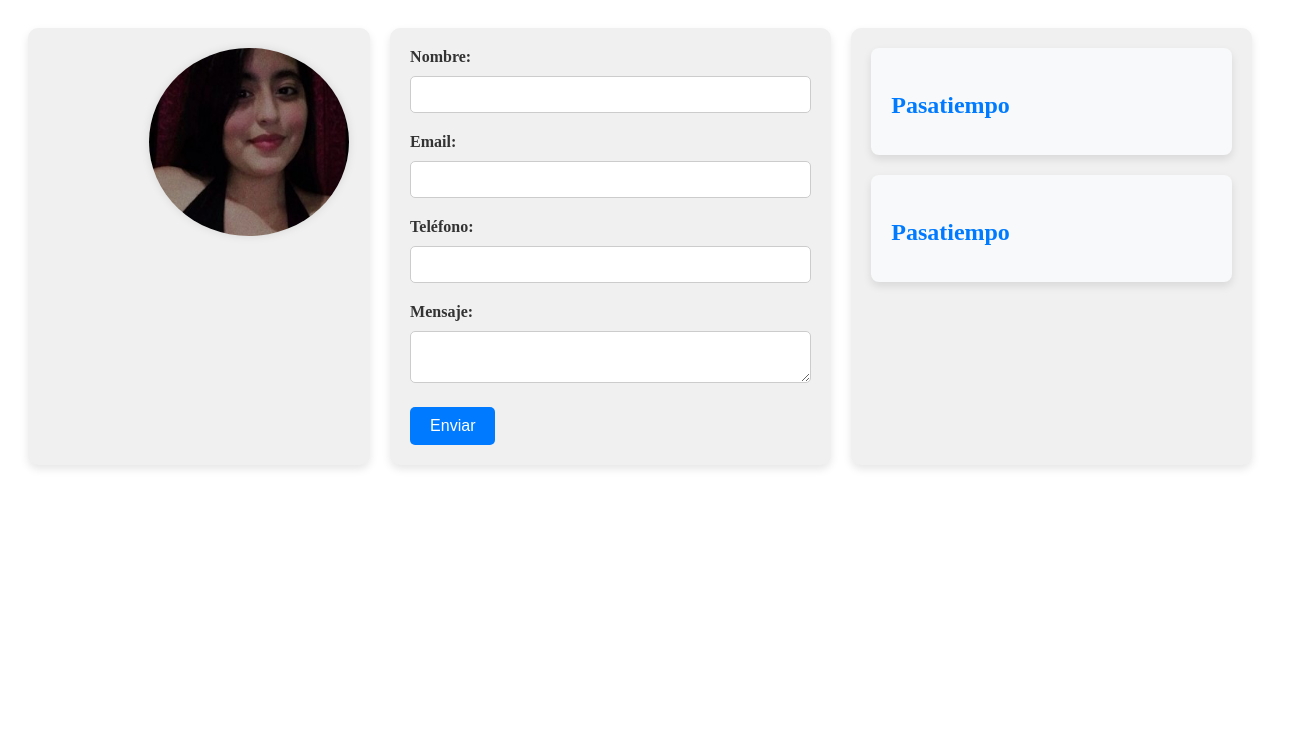
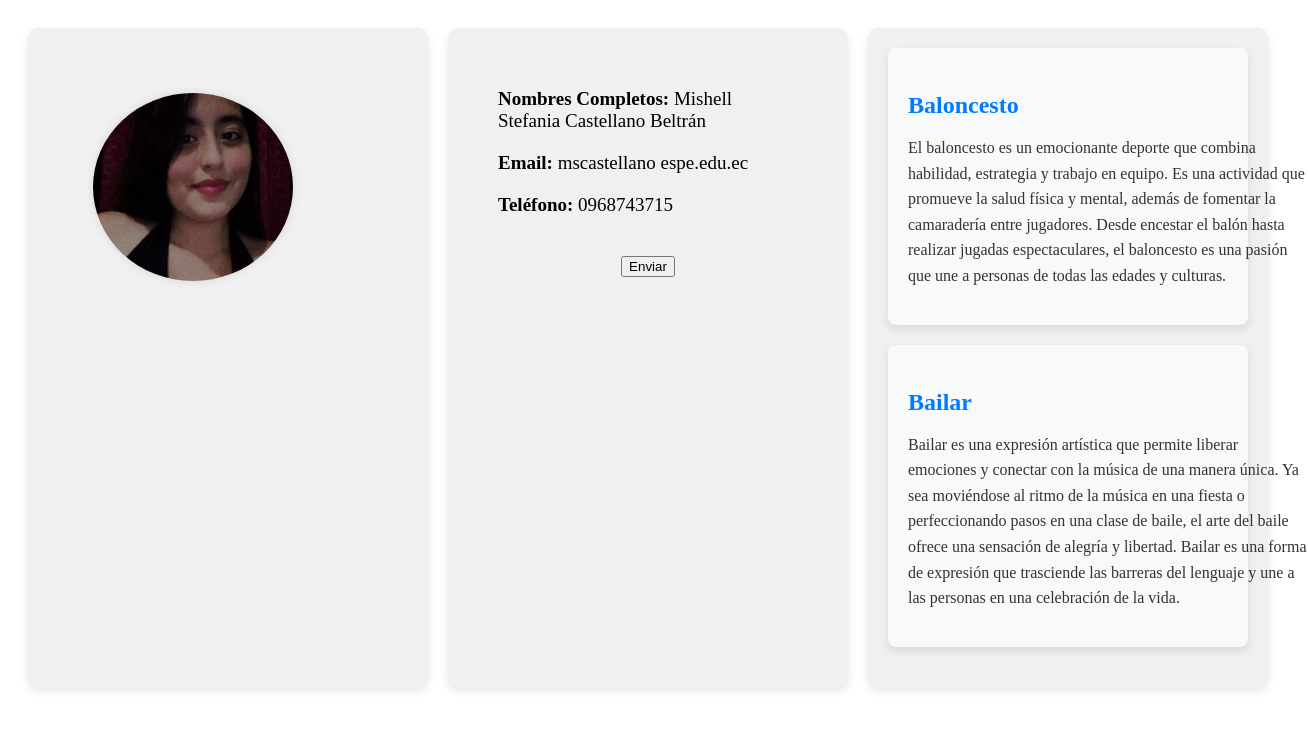
Before and after one commit to mscastellano/MiPortafolio, an Angular app in the folder mi-portafolio/: page /mifoto in a window 1280 px wide. Shown: the top 730 px of the page, 1308 px wide, since content can reach past the window. Built offline with nearby package versions, Linux system fonts and the light colour scheme.

Commit message:
Actualizacion componentes

```diff
--- a/mi-portafolio/src/app/app.routes.ts
+++ b/mi-portafolio/src/app/app.routes.ts
@@ -3,6 +3,8 @@ import { PortafolioComponent } from './portafolio/portafolio.component';
 import { InformacionComponent } from './portafolio/informacion/informacion/informacion.component';
 
 export const routes: Routes = [
-    {path:"mifoto", component:PortafolioComponent},
-    {path:"information", component:InformacionComponent}
+    { path: '', redirectTo: 'mifoto', pathMatch: 'full' }, // Ruta raíz que redirige a "mifoto"
+    { path: 'mifoto', component: PortafolioComponent },
+    { path: 'information', component: InformacionComponent }
+
 ];
--- a/mi-portafolio/src/app/portafolio/informacion/informacion/informacion.component.css
+++ b/mi-portafolio/src/app/portafolio/informacion/informacion/informacion.component.css
@@ -1,50 +1,28 @@
-/* Estilos para el contenedor principal del formulario de información */
-.form-container {
-    max-width: 40%; /* Cambiado a 40% */
+.containerinformation {
+  max-width: 300px;
   margin: 0 auto;
   padding: 20px;
-    border: 1px solid #ccc;
-    border-radius: 10px;
-    box-shadow: 0 0 10px rgba(0, 0, 0, 0.1);
+  text-align: left;
 }
 
-  /* Estilos para los elementos de formulario en el formulario de información */
-  label {
-    display: block;
-    margin-bottom: 10px;
-    font-weight: bold;
-    color: #333;
+.containerinformation p {
+  margin: 20px 0;
+  font-size: 19px;
 }
 
-  input[type="text"],
-  input[type="email"],
-  input[type="tel"],
-  textarea {
-    width: 100%; /* Cambiado a 100% */
-    padding: 10px;
-    margin-bottom: 20px;
-    border: 1px solid #ccc;
-    border-radius: 5px;
-    box-sizing: border-box;
-  }
-
-  button[type="submit"] {
+.containerinformation button {
+  display: block;
+  width: 100%;
+  margin: 20px auto;
+  padding: 15px;
   background-color: #007bff;
   color: #fff;
   border: none;
   border-radius: 5px;
-    padding: 10px 20px;
   cursor: pointer;
-    font-size: 16px;
+  font-size: 18px;
 }
 
-  button[type="submit"]:hover {
+.containerinformation button:hover {
   background-color: #0056b3;
 }
-
-  p {
-    font-size: 24px;
-    text-align: center;
-    margin-bottom: 20px;
-    color: #007bff;
-  }
--- a/mi-portafolio/src/app/portafolio/informacion/informacion/informacion.component.html
+++ b/mi-portafolio/src/app/portafolio/informacion/informacion/informacion.component.html
@@ -1,21 +1,13 @@
+<div class="containerinformation">
+  <p><strong>Nombres Completos:</strong> Mishell Stefania Castellano Beltrán</p>
+  <p><strong>Email:</strong> mscastellano espe.edu.ec</p>
+  <p><strong>Teléfono:</strong> 0968743715</p>
 
-<div class="containerinformation">
-
-    <div>
-        <label for="nombre">Nombre:</label>
-        <input type="text" id="nombre" name="nombre" required>
-      </div>
-      <div>
-        <label for="email">Email:</label>
-        <input type="email" id="email" name="email" required>
-      </div>
-      <div>
-        <label for="telefono">Teléfono:</label>
-        <input type="tel" id="telefono" name="telefono">
-      </div>
-      <div>
-        <label for="mensaje">Mensaje:</label>
-        <textarea id="mensaje" name="mensaje" required></textarea>
-      </div>
-      <button type="submit">Enviar</button>
 </div>
+<div style="text-align: center;">
+  <div>
+      <label for="mensaje" style="display: none;">Mensaje:</label>
+      <textarea id="mensaje" name="mensaje" style="display: none;" required></textarea>
+  </div>
+  <button type="submit">Enviar</button>
+</div>
--- a/mi-portafolio/src/app/portafolio/mifoto/mifoto/mifoto.component.css
+++ b/mi-portafolio/src/app/portafolio/mifoto/mifoto/mifoto.component.css
@@ -1,12 +1,9 @@
-
 .mifoto-container {
-  max-width: 100px;
-  margin: 0 auto;
-
+  max-width: 200px;
+  margin: 45px;
 }
-
 .mifoto-container img {
-  width: 200%;
+  width: 100%;
   height: auto;
   border-radius: 50%;
   box-shadow: 0 0 10px rgba(0, 0, 0, 0.1);
--- a/mi-portafolio/src/app/portafolio/mifoto/mifoto/mifoto.component.html
+++ b/mi-portafolio/src/app/portafolio/mifoto/mifoto/mifoto.component.html
@@ -1,3 +1,3 @@
 <div class="mifoto-container">
-    <img src="../assets/img/mi-foto.jpg" alt="Mi foto">
-  </div>
+  <img src="../assets/img/mi-foto.jpg" alt="Mi foto">
+</div>
--- a/mi-portafolio/src/app/portafolio/pasatiempo/pasatiempo/pasatiempo.component.css
+++ b/mi-portafolio/src/app/portafolio/pasatiempo/pasatiempo/pasatiempo.component.css
@@ -18,6 +18,9 @@
     font-size: 16px;
     line-height: 1.6;
     color: #333;
+    width: 49%;
+    max-width: 200px;
+    min-width: 400px;
   }
 
   .pasatiempo-resaltado {
--- a/mi-portafolio/src/app/portafolio/pasatiempo/pasatiempo/pasatiempo.component.html
+++ b/mi-portafolio/src/app/portafolio/pasatiempo/pasatiempo/pasatiempo.component.html
@@ -1,14 +1,13 @@
-
 <div class="pasatiempo">
-    <h3 class="pasatiempo-titulo">Pasatiempo </h3>
-    <p class="pasatiempo-texto">
-
+  <h3 class="pasatiempo-titulo">Baloncesto</h3>
+  <p class="pasatiempo-texto" id="pasatiempo">
+      El baloncesto es un emocionante deporte que combina habilidad, estrategia y trabajo en equipo. Es una actividad que promueve la salud física y mental, además de fomentar la camaradería entre jugadores. Desde encestar el balón hasta realizar jugadas espectaculares, el baloncesto es una pasión que une a personas de todas las edades y culturas.
   </p>
 </div>
 
 <div class="pasatiempo">
-    <h3 class="pasatiempo-titulo">Pasatiempo </h3>
+  <h3 class="pasatiempo-titulo">Bailar</h3>
   <p class="pasatiempo-texto">
-
+      Bailar es una expresión artística que permite liberar emociones y conectar con la música de una manera única. Ya sea moviéndose al ritmo de la música en una fiesta o perfeccionando pasos en una clase de baile, el arte del baile ofrece una sensación de alegría y libertad. Bailar es una forma de expresión que trasciende las barreras del lenguaje y une a las personas en una celebración de la vida.
   </p>
 </div>
--- a/mi-portafolio/src/app/portafolio/portafolio.component.css
+++ b/mi-portafolio/src/app/portafolio/portafolio.component.css
@@ -12,6 +12,8 @@
     background-color: #f0f0f0;
     border-radius: 10px;
     box-shadow: 0 4px 8px rgba(0, 0, 0, 0.1);
+    max-width: 500px;
+    min-width: 400px;
   }
 
 
--- a/mi-portafolio/src/app/portafolio/portafolio.component.html
+++ b/mi-portafolio/src/app/portafolio/portafolio.component.html
@@ -15,9 +15,7 @@
      <app-mifoto></app-mifoto>
 </div>
 <div class="grid-item">
-  <form>
     <app-informacion></app-informacion>
-  </form>
 </div>
 <div class="grid-item">
     <app-pasatiempo></app-pasatiempo>
```
Also changed, not shown: mi-portafolio/src/app/app.component.html (+1 -6 lines). Lines whose indentation alone changed are shown as unchanged.
